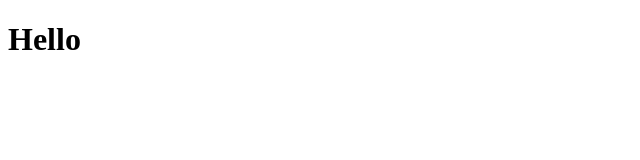
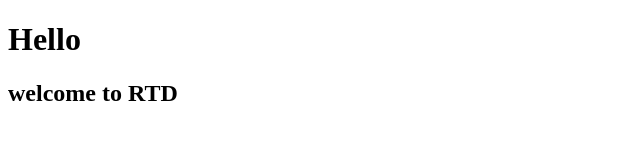
Before and after one commit to Ashwini20018/git-practice-2, a plain HTML site: page index.html in a window 1280 px wide. Shown: the whole page, without its empty margins (0-640 px from the left). Drawn offline with Linux system fonts and the light colour scheme.

Commit message:
welcome message added

```diff
--- a/index.html
+++ b/index.html
@@ -5,5 +5,6 @@
 </head>
 <body>
     <h1>Hello</h1>
+    <h2>welcome to RTD</h2>
 </body>
 </html>
```
